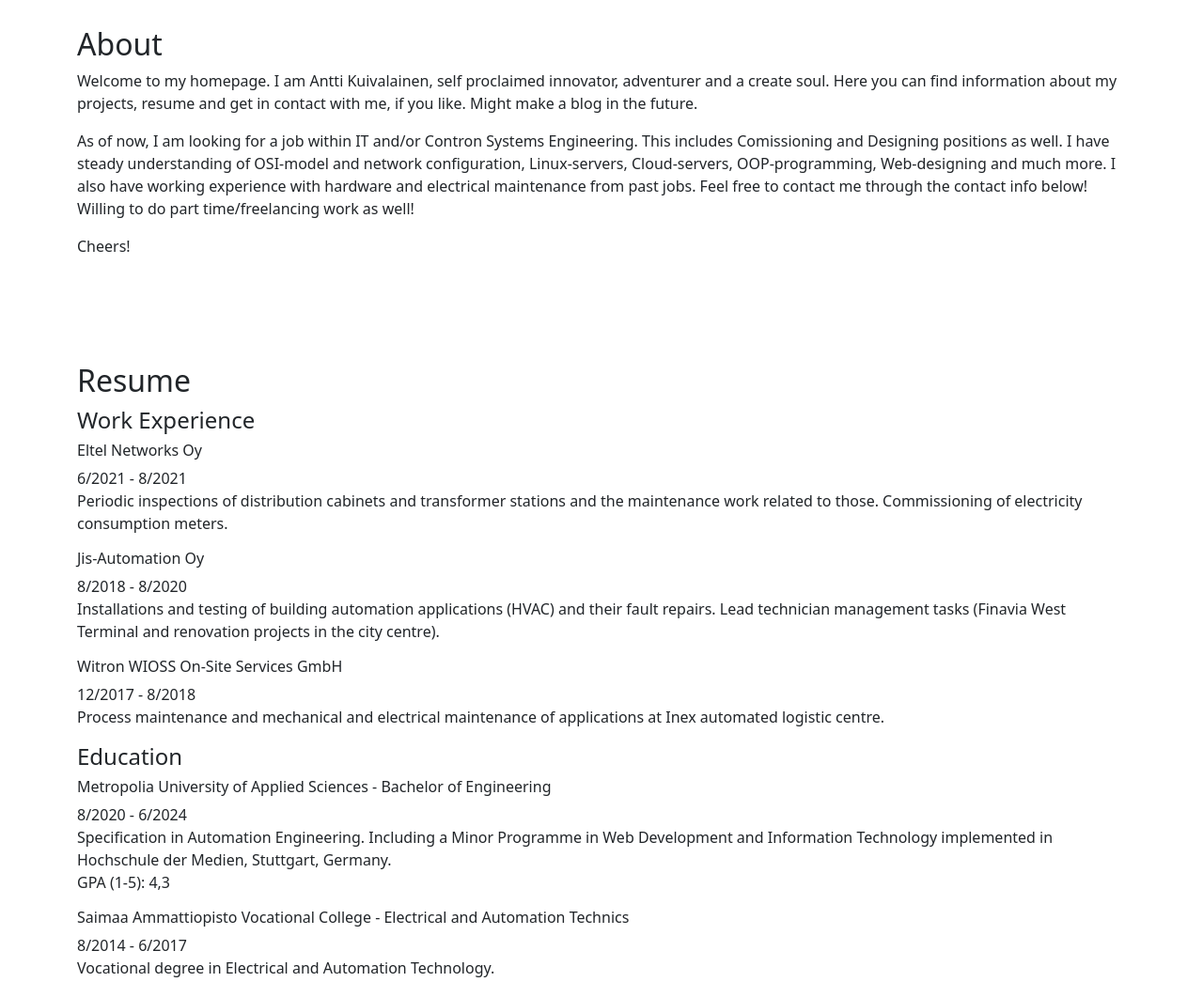
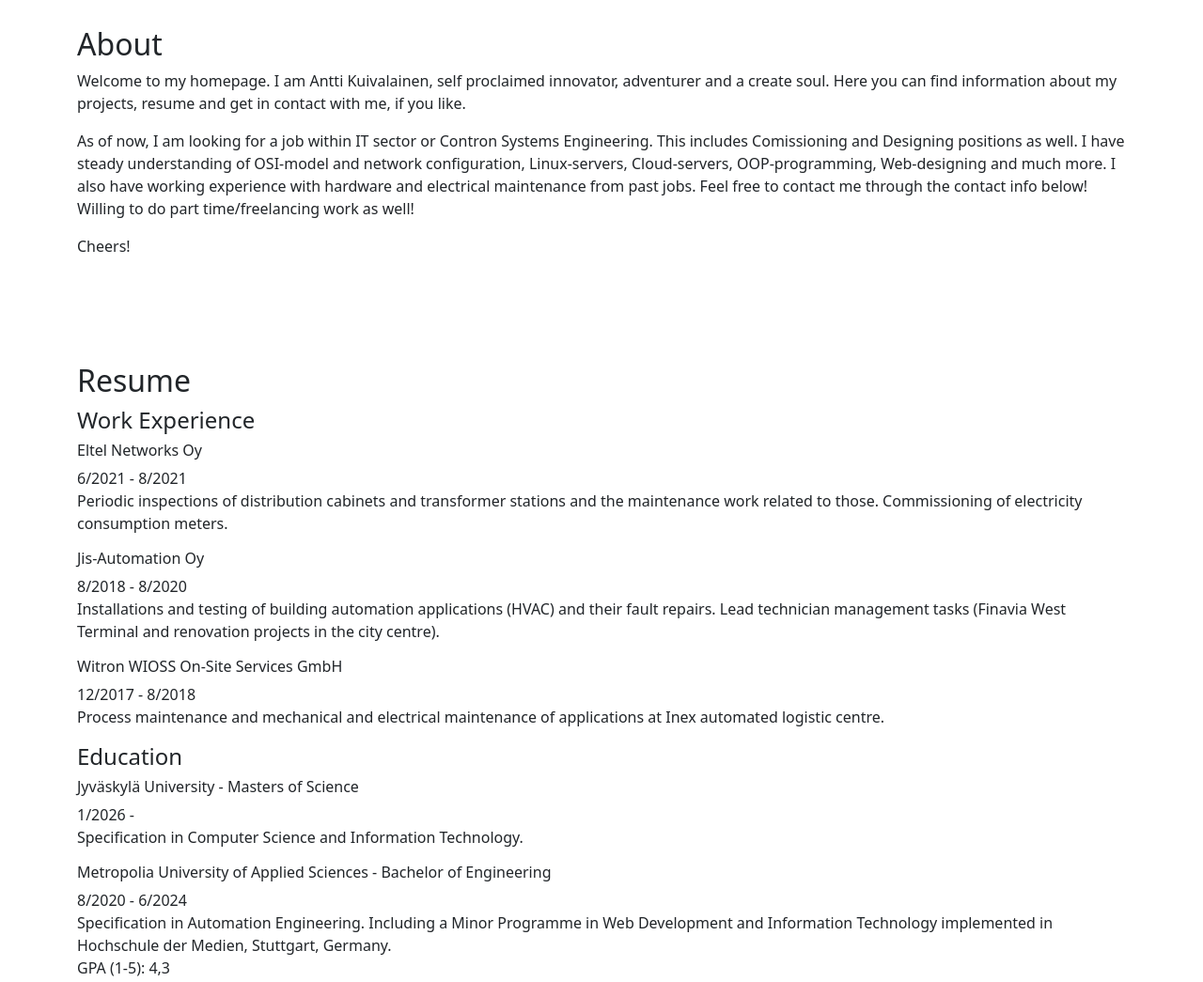
Before and after one commit to a-pak/Homepage, a plain HTML site: page static/index.html in a window 1280 px wide. Shown: the part 820-1865 px from the top of the page at 94% size. Drawn offline with nearby package versions, Linux system fonts and the light colour scheme; files whose address does not match are found by name.

Commit message:
changed compose.yml file for deployment, changes in index.html

```diff
--- a/static/index.html
+++ b/static/index.html
@@ -39,8 +39,8 @@
     <!-- About -->
     <section id="about" class="container py-5">
         <h2>About</h2>
-        <p>Welcome to my homepage. I am Antti Kuivalainen, self proclaimed innovator, adventurer and a create soul. Here you can find information about my projects, resume and get in contact with me, if you like. Might make a blog in the future. </p>
-        <p>As of now, I am looking for a job within IT and/or Contron Systems Engineering. This includes Comissioning and Designing positions as well. I have steady understanding of OSI-model and network configuration, Linux-servers, Cloud-servers, OOP-programming, Web-designing and much more. I also have working experience with hardware and electrical maintenance from past jobs. Feel free to contact me through the contact info below! Willing to do part time/freelancing work as well! </p>
+        <p>Welcome to my homepage. I am Antti Kuivalainen, self proclaimed innovator, adventurer and a create soul. Here you can find information about my projects, resume and get in contact with me, if you like. </p>
+        <p>As of now, I am looking for a job within IT sector or Contron Systems Engineering. This includes Comissioning and Designing positions as well. I have steady understanding of OSI-model and network configuration, Linux-servers, Cloud-servers, OOP-programming, Web-designing and much more. I also have working experience with hardware and electrical maintenance from past jobs. Feel free to contact me through the contact info below! Willing to do part time/freelancing work as well! </p>
         <p>Cheers! </p>
     </section>
     <!-- CV -->
@@ -61,6 +61,11 @@
         <br>Process maintenance and mechanical and electrical maintenance of applications at Inex automated logistic centre.</p>
 
         <h4>Education</h4>
+        <h6>Jyväskylä University - Masters of Science </h6>
+        <p>1/2026 -
+        <br>Specification in Computer Science and Information Technology.
+        </p>
+
         <h6>Metropolia University of Applied Sciences - Bachelor of Engineering </h6>
         <p>8/2020 - 6/2024
         <br>Specification in Automation Engineering. Including a Minor Programme in Web Development and Information Technology implemented in Hochschule der Medien, Stuttgart, Germany.
```
Also changed, not shown: 1 other file.
